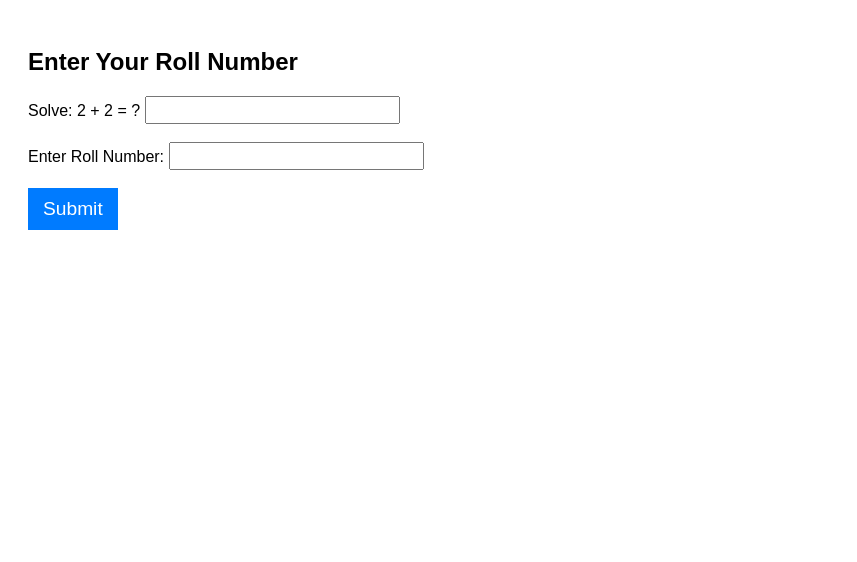
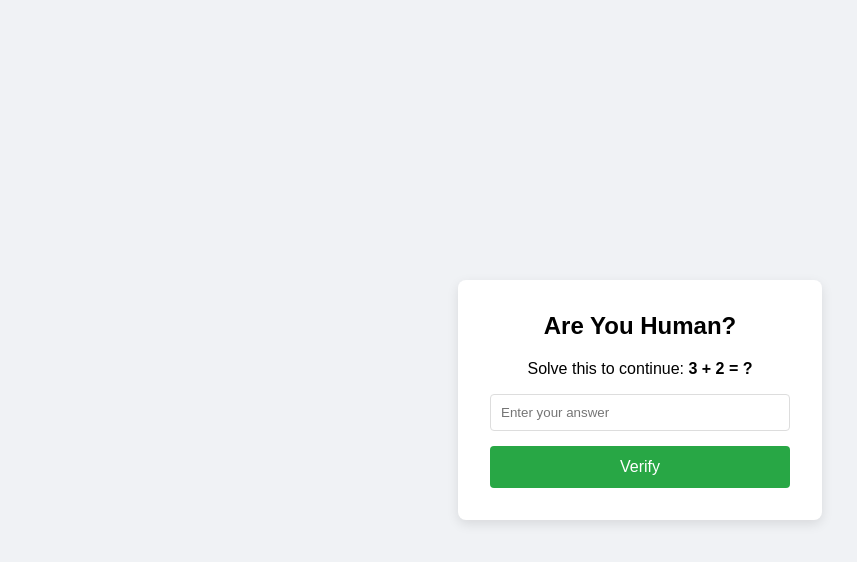
Before and after one commit to moslemerror-maker/mgkvp, a plain HTML site: page results.html in a window 1280 px wide. Shown: the whole page, without its empty margins (0-857 px from the left). Drawn offline with Linux system fonts and the light colour scheme.

Commit message:
Add files via upload

```diff
--- a/results.html
+++ b/results.html
@@ -1,40 +1,128 @@
 <!DOCTYPE html>
 <html lang="en">
 <head>
-    <title>Check Result</title>
+    <meta charset="UTF-8">
+    <meta name="viewport" content="width=device-width, initial-scale=1.0">
+    <title>Results</title>
     <style>
-        body { font-family: sans-serif; padding: 20px; }
-        input { font-size: 1.2em; }
-        button { font-size: 1.2em; background-color: #007bff; color: white; border: none; padding: 10px 15px; }
+        /* Basic styling to make it look like your screenshots */
+        body {
+            font-family: Arial, sans-serif;
+            background-color: #f0f2f5;
+            display: flex;
+            justify-content: center;
+            align-items: center;
+            height: 100vh;
+            margin: 0;
+        }
+        .card {
+            background-color: white;
+            padding: 2rem;
+            border-radius: 8px;
+            box-shadow: 0 4px 12px rgba(0, 0, 0, 0.1);
+            width: 300px;
+            text-align: center;
+        }
+        h2 {
+            margin-top: 0;
+        }
+        input[type="text"] {
+            width: 100%;
+            padding: 10px;
+            margin-bottom: 15px;
+            border: 1px solid #ddd;
+            border-radius: 4px;
+            box-sizing: border-box; /* Important for padding to work */
+        }
+        .btn {
+            width: 100%;
+            padding: 12px;
+            border: none;
+            border-radius: 4px;
+            cursor: pointer;
+            font-size: 1em;
+            text-decoration: none;
+            display: inline-block;
+            box-sizing: border-box; /* Important for padding to work */
+        }
+        .green-btn {
+            background-color: #28a745;
+            color: white;
+        }
+        .blue-btn {
+            background-color: #007bff;
+            color: white;
+        }
+        #search-box {
+            /* This box is hidden at first */
+            display: none;
+        }
+        #download-button {
+            /* The download button is also hidden at first */
+            display: none;
+            margin-top: 10px;
+        }
     </style>
 </head>
 <body>
-    <h2>Enter Your Roll Number</h2>
 
-    <label>Solve: 2 + 2 = ?</label>
-    <input type="text" id="captcha">
-    <br><br>
+    <div id="captcha-box" class="card">
+        <h2>Are You Human?</h2>
+        <p>Solve this to continue: <strong>3 + 2 = ?</strong></p>
+        <input type="text" id="captcha-input" placeholder="Enter your answer">
+        <button class="btn green-btn" onclick="verifyHuman()">Verify</button>
+    </div>
 
-    <label>Enter Roll Number:</label>
-    <input type="text" id="roll-number">
-    <br><br>
+    <div id="search-box" class="card">
+        <h2>Search Results</h2>
+        <input type="text" id="roll-number-input" placeholder="Enter Roll Number">
+        <button class="btn blue-btn" onclick="checkRollNumber()">Search</button>
 
-    <button onclick="checkResult()">Submit</button>
+        <a href="R1234567890.pdf" id="download-button" class="btn blue-btn">
+            Download PDF
+        </a>
+    </div>
+
 
     <script>
-        function checkResult() {
-            // Get the value from the roll number box
-            var rollNo = document.getElementById('roll-number').value;
+        // --- JavaScript Logic ---
 
-            // Check if the roll number is the one you want
+        function verifyHuman() {
+            // 1. Get the value from the CAPTCHA input box
+            var answer = document.getElementById('captcha-input').value;
+
+            // 2. Check if the answer is "5"
+            if (answer === '5') {
+                // 3. If correct, hide the CAPTCHA box
+                document.getElementById('captcha-box').style.display = 'none';
+                // 4. And show the SEARCH box
+                document.getElementById('search-box').style.display = 'block';
+            } else {
+                // 5. If wrong, show an error
+                alert('Wrong answer. Please try again.');
+            }
+        }
+
+        function checkRollNumber() {
+            // 1. Get the value from the roll number input box
+            var rollNo = document.getElementById('roll-number-input').value;
+
+            // 2. Get the download button element
+            var downloadBtn = document.getElementById('download-button');
+
+            // 3. Check if the roll number is your dummy number
             if (rollNo === '123456789') {
-                // If it matches, open the PDF you uploaded
-                window.open('my-result.pdf');
+                // 4. If it matches, show the download button
+                downloadBtn.style.display = 'block';
             } else {
-                // If it's anything else, show an alert
-                alert('Roll Number Not Found!');
+                // 5. If it does NOT match, hide the download button
+                downloadBtn.style.display = 'none';
+                if(rollNo.length > 0) { // Only show alert if user typed *something*
+                    alert('Roll Number Not Found!');
+                }
             }
         }
     </script>
+
 </body>
 </html>
```
